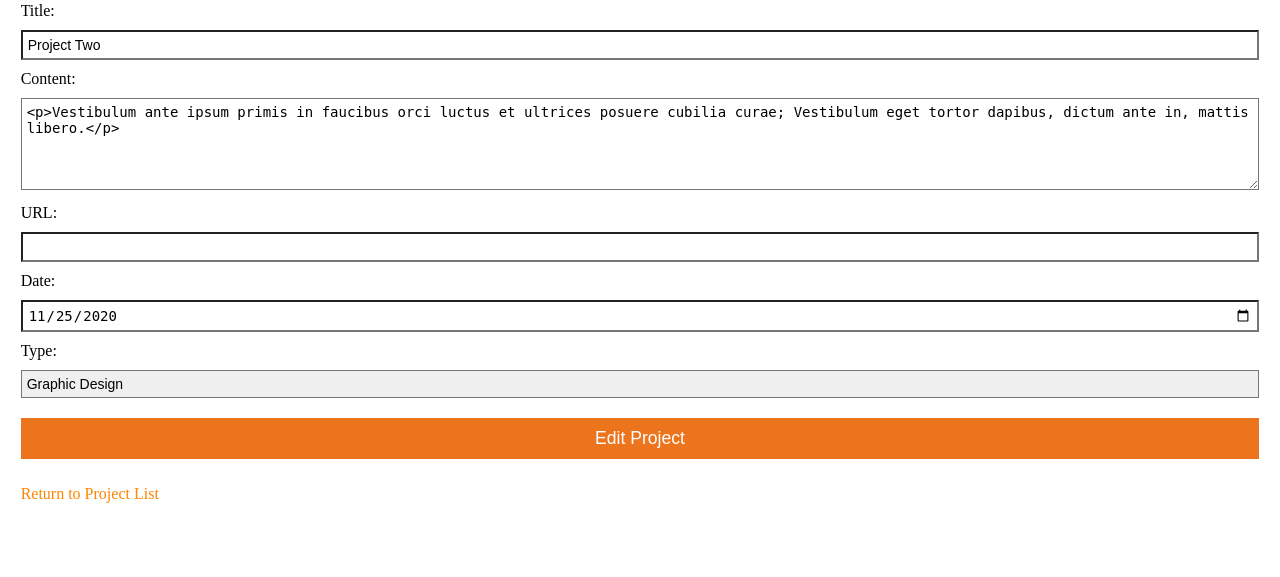
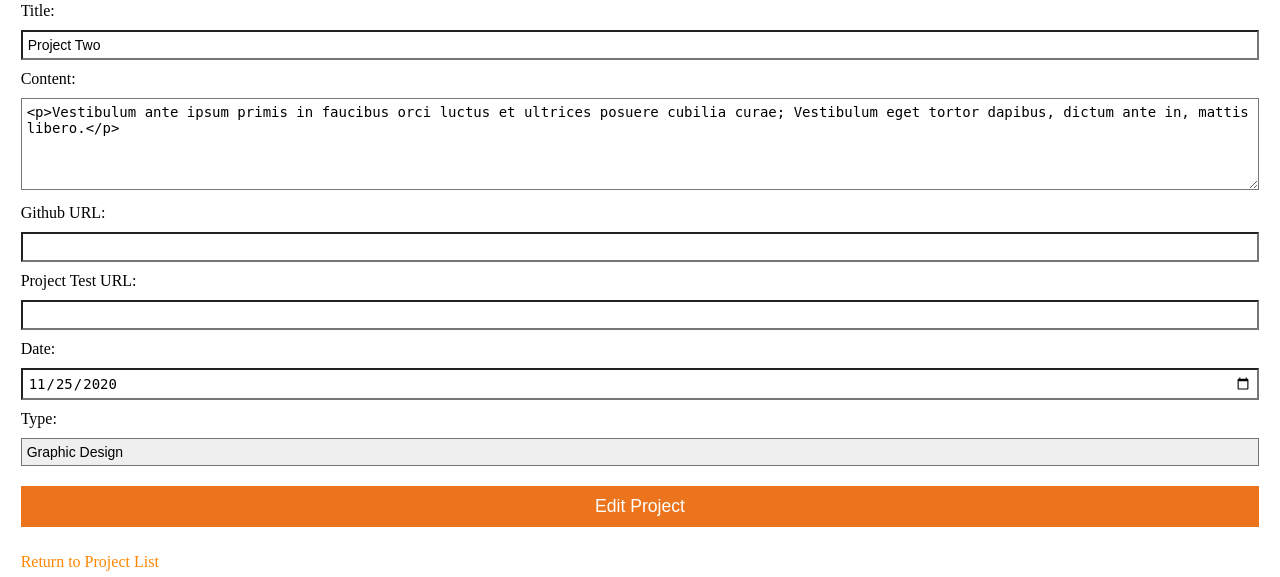
Before and after one commit to Sonnto/http5212-php-cms, a PHP site: page /admin/projects_edit.php?id=2 in a window 1280 px wide. Shown: the part 181-758 px from the top of the page. Run offline with PHP 8.4, Linux system fonts and the light colour scheme; a user stored in the database is signed in; data comes from the database, SQL or seed files in the repository; tables that the repository leaves empty or names only in its code hold one stand-in row (values such as "Sample post"); data that the repository does not hold is empty; some libraries are stand-ins or nearby versions.

Commit message:
include url, urlTest in editing projects module

```diff
--- a/admin/projects_edit.php
+++ b/admin/projects_edit.php
@@ -23,6 +23,8 @@ if( isset( $_POST['title'] ) )
     $query = 'UPDATE projects SET
       title = "'.mysqli_real_escape_string( $connect, $_POST['title'] ).'",
       content = "'.mysqli_real_escape_string( $connect, $_POST['content'] ).'",
+      url = "'.mysqli_real_escape_string( $connect, $_POST['url'] ).'",
+      urlTest = "'.mysqli_real_escape_string( $connect, $_POST['urlTest'] ).'",
       date = "'.mysqli_real_escape_string( $connect, $_POST['date'] ).'",
       type = "'.mysqli_real_escape_string( $connect, $_POST['type'] ).'",
       url = "'.mysqli_real_escape_string( $connect, $_POST['url'] ).'"
@@ -92,8 +94,13 @@ include( 'includes/header.php' );
 
   <br>
 
-  <label for="url">URL:</label>
+  <label for="url">Github URL:</label>
   <input type="text" name="url" id="url" value="<?php echo htmlentities( $record['url'] ); ?>">
+
+  <br>
+
+  <label for="url">Project Test URL:</label>
+  <input type="text" name="urlTest" id="urlTest" value="<?php echo htmlentities( $record['urlTest'] ); ?>">
 
   <br>
 
```
